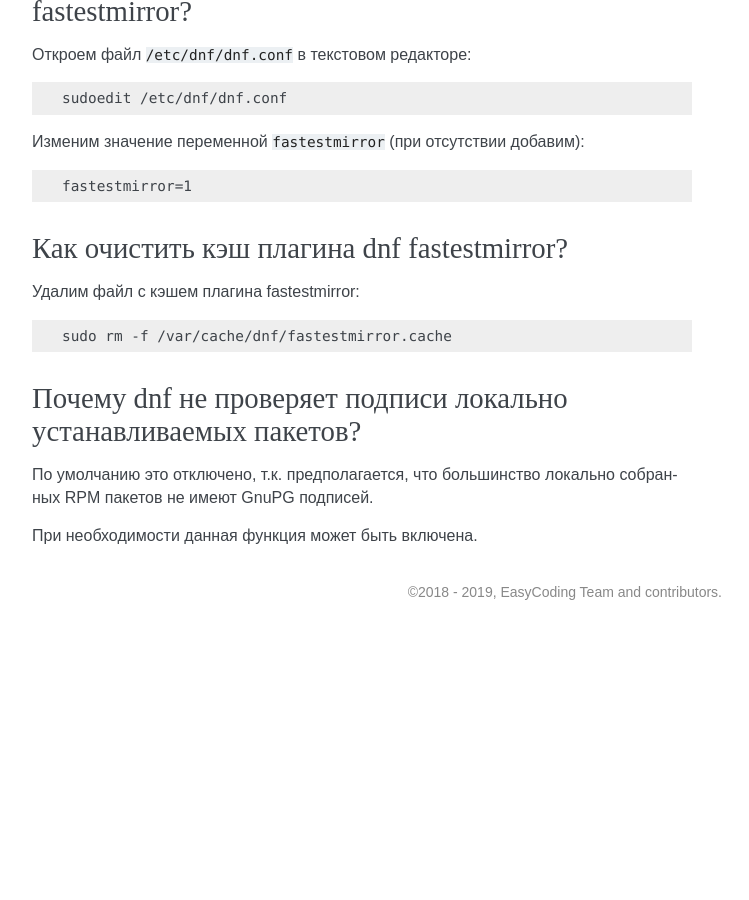
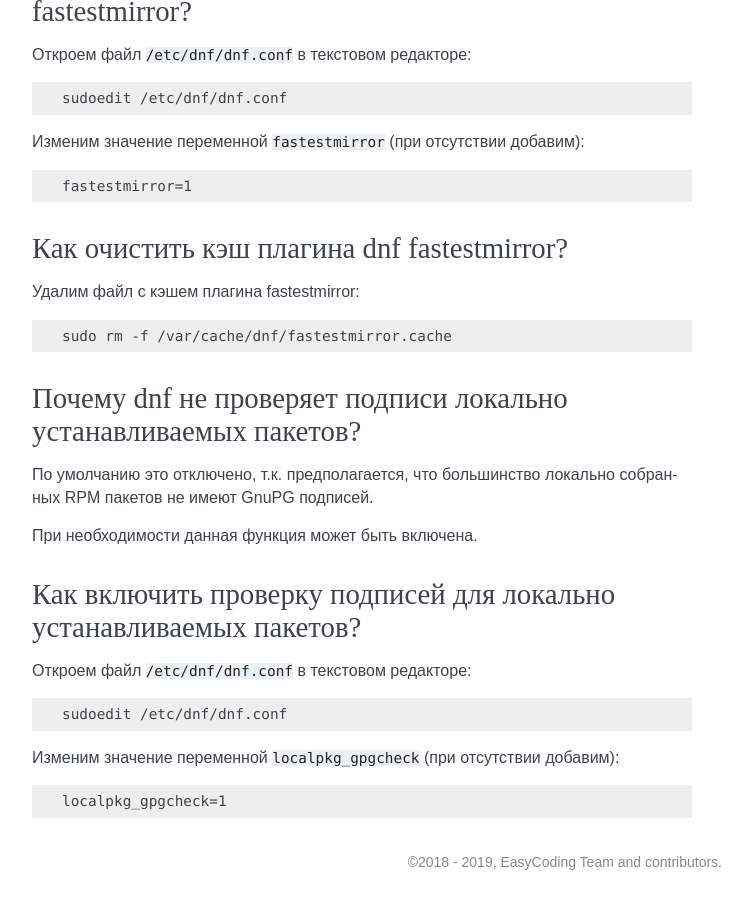
Before and after one commit to RussianFedora/FAQ, a Sphinx documentation site: the page built from source/package-manager.rst, in a window 1280 px wide and 900 px high, scrolled down 17307 px. Shown: the whole window, without its empty margins (388-1137 px from the left). Built offline with Sphinx 7.4.7, drawn with Linux system fonts in a browser that asks for light colours; before the commit the page ends 17937 px from its top, so only the background shows below that; some of the changed text lies outside the part shown.

Commit message:
Added question about enabling strict signuture check for all locally installed RPM packages.

```diff
--- a/source/package-manager.rst
+++ b/source/package-manager.rst
@@ -1001,3 +1001,21 @@ Dnf автоматически удаляет зависимости, не ну
 По умолчанию это отключено, т.к. предполагается, что большинство локально собранных RPM пакетов не имеют GnuPG подписей.
 
 При необходимости данная функция может быть включена.
+
+.. index:: dnf, mirror, package, verification, gnupg, signature
+.. _dnf-local-enable:
+
+Как включить проверку подписей для локально устанавливаемых пакетов?
+=======================================================================
+
+Откроем файл ``/etc/dnf/dnf.conf`` в текстовом редакторе:
+
+.. code-block:: text
+
+    sudoedit /etc/dnf/dnf.conf
+
+Изменим значение переменной ``localpkg_gpgcheck`` (при отсутствии добавим):
+
+.. code-block:: text
+
+    localpkg_gpgcheck=1
```
Also changed, not shown: other parts of source/package-manager.rst (+1 -1 lines).
